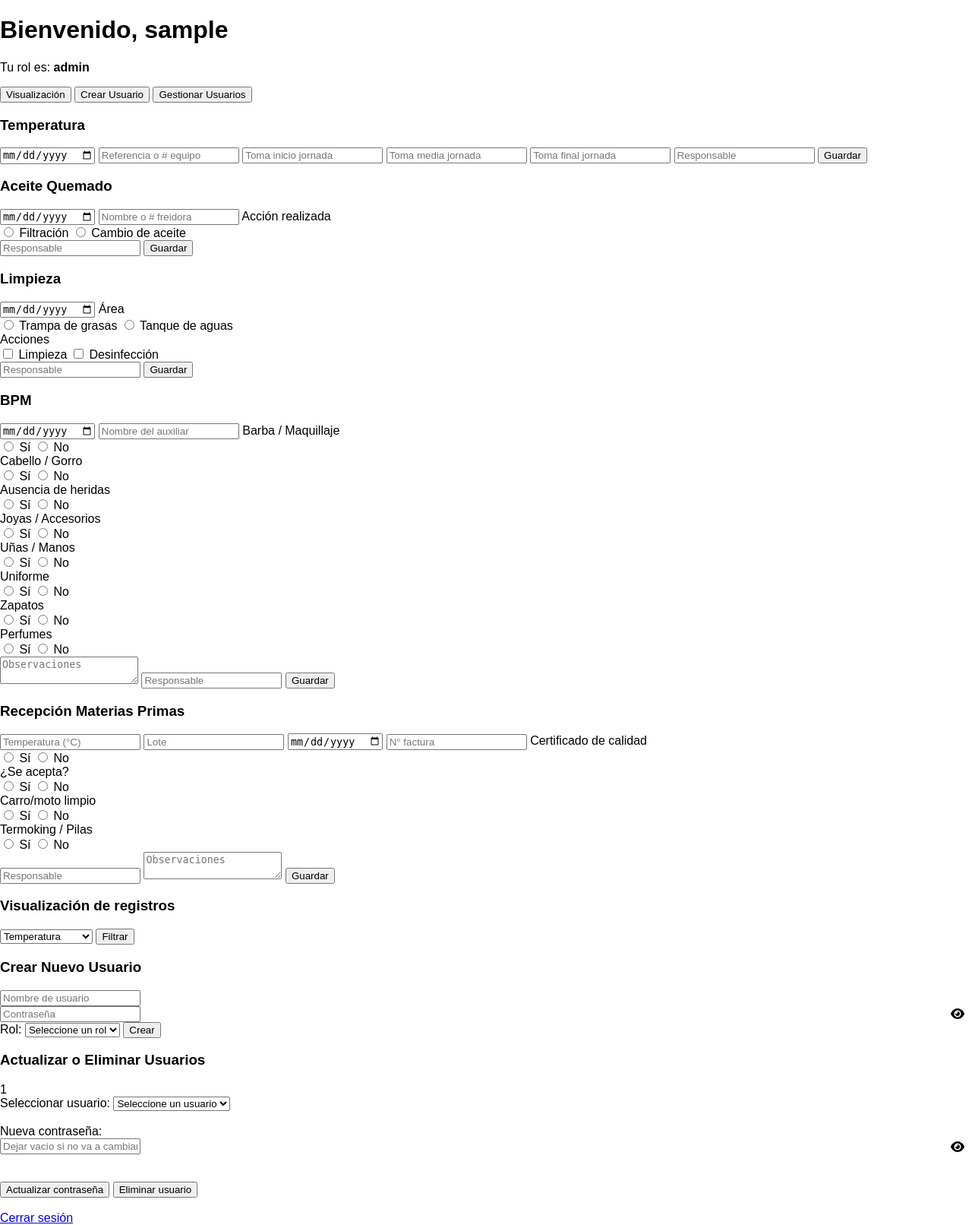
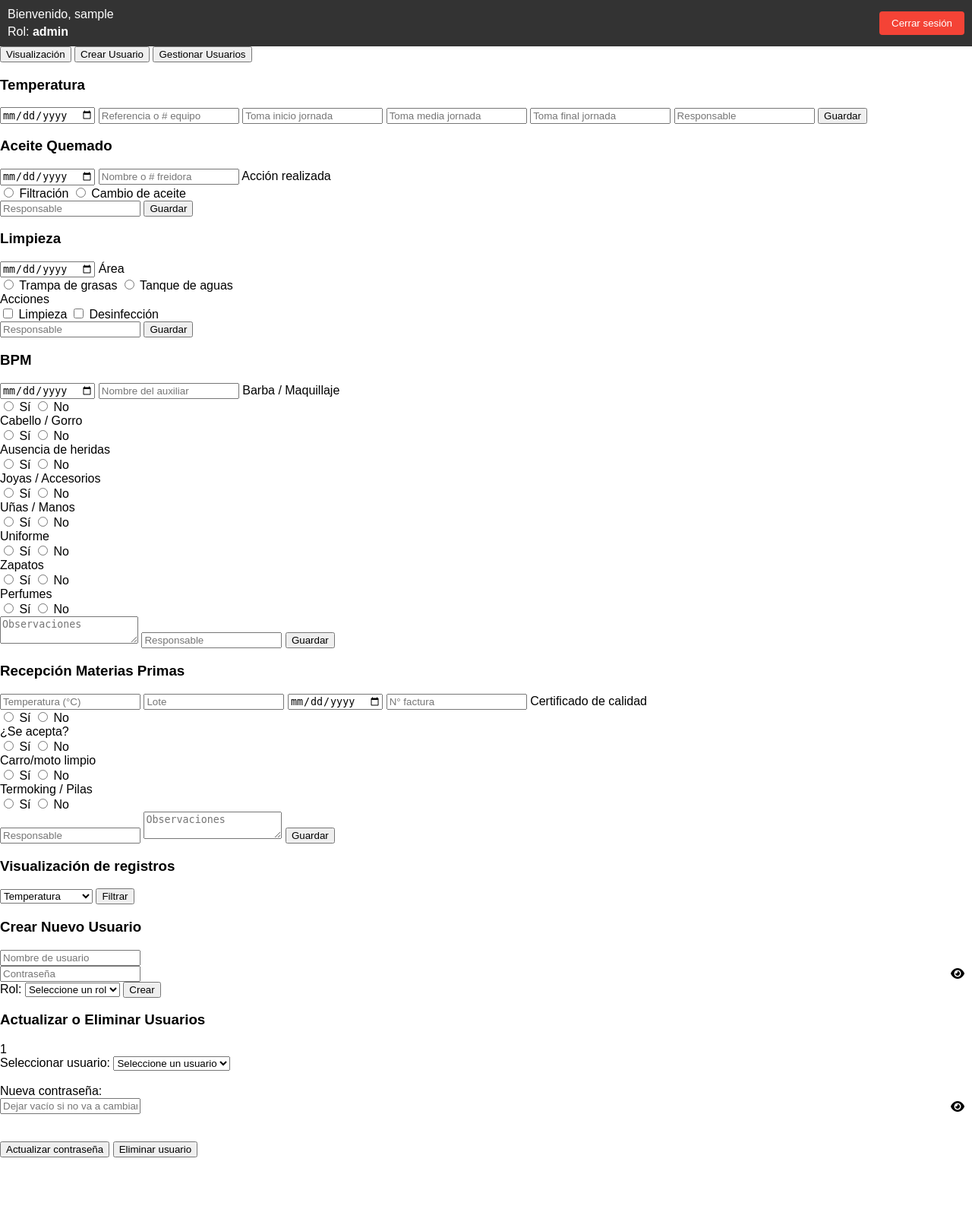
Before and after one commit to CoordinadorPG/bd_RRHH, a Flask app: page / in a window 1280 px wide. Shown: the whole page at 76% size. After the commit the page ends 1523 px from the top, so only its background shows below. Run offline with Flask 3, Linux system fonts and the light colour scheme; the visitor is signed in with stand-in values (Sample User, id 1).

Commit message:
Update dashboard.html
Ajuste #2

```diff
--- a/templates/dashboard.html
+++ b/templates/dashboard.html
@@ -3,7 +3,6 @@
 <link rel="stylesheet" href="https://cdnjs.cloudflare.com/ajax/libs/font-awesome/6.4.0/css/all.min.css">
 <head>
   <meta name="viewport" content="width=device-width, initial-scale=1.0">
-  <!-- tu CSS -->
   <style>
     body {
       margin: 0;
@@ -22,31 +21,20 @@
 
     .nav-links {
       display: flex;
-      flex-wrap: wrap;
-      gap: 10px;
+      flex-direction: column;
+      gap: 5px;
     }
 
-    .nav-links a {
+    .nav-links span {
       color: white;
-      text-decoration: none;
-      padding: 8px 12px;
-      border-radius: 4px;
-    }
-
-    .nav-links a:hover {
-      background-color: #555;
     }
 
     .logout-area {
-      flex: 1;
       text-align: right;
     }
 
     .logout-form {
-      height: 100%;
-      display: flex;
-      align-items: center;
-      justify-content: flex-end;
+      display: inline-block;
     }
 
     .logout-form button {
@@ -58,17 +46,19 @@
       border-radius: 4px;
     }
 
+    .logout-form button:hover {
+      background-color: #d32f2f;
+    }
+
     @media (max-width: 768px) {
       .nav-links {
-        flex-direction: column;
         align-items: flex-start;
-        width: 100%;
       }
 
       .logout-area {
-        text-align: left;
         width: 100%;
         margin-top: 10px;
+        text-align: left;
       }
     }
   </style>
@@ -105,10 +95,19 @@
     }
   }
 </script>
+<body>
+  <div class="navbar">
+    <div class="nav-links">
+      <span>Bienvenido, {{ username }}</span>
+      <span>Rol: <strong>{{ rol }}</strong></span>
+    </div>
+    <div class="logout-area">
+      <form class="logout-form" method="GET" action="{{ url_for('logout') }}">
+        <button type="submit">Cerrar sesión</button>
+      </form>
+    </div>
+  </div>
 
-<body>
-  <h1>Bienvenido, {{ username }}</h1>
-  <p>Tu rol es: <strong>{{ rol }}</strong></p>
   <div class="layout">
     <div class="menu-lateral">
       {% if 'temperatura' in pestañas %}
@@ -128,14 +127,9 @@
       {% endif %}
       {% if rol == 'admin' %}
         <button onclick="mostrar('visualizacion')">Visualización</button>
-  {% endif %}
-  {% if rol == 'admin' %}
         <button onclick="mostrar('crear_usuario')">Crear Usuario</button>
-  {% endif %}
-  {% if rol == 'admin' %}
         <button onclick="mostrar('gestionar_usuarios')">Gestionar Usuarios</button>
       {% endif %}
-
     </div>
 
     <!-- Temperatura -->
@@ -358,9 +352,6 @@
 	  </form>
 	</div>
 
-  <br>
-  <a href="{{ url_for('logout') }}">Cerrar sesión</a>
-
   <script>
     function mostrar(id) {
       document.querySelectorAll('.form-section').forEach(s => s.classList.remove('active'));
@@ -369,13 +360,5 @@
     }
     {% if pestaña_activa %}mostrar('{{ pestaña_activa }}');{% else %}mostrar('temperatura');{% endif %}
   </script>
-  <script>
-  document.querySelectorAll('#gestionar_usuarios form').forEach(form => {
-    form.addEventListener('submit', function(e) {
-      document.getElementById('gestionar_usuarios').classList.add('active');
-    });
-  });
-</script>
-  </div>
 </body>
 </html>
```
Lines whose indentation alone changed are shown as unchanged.
